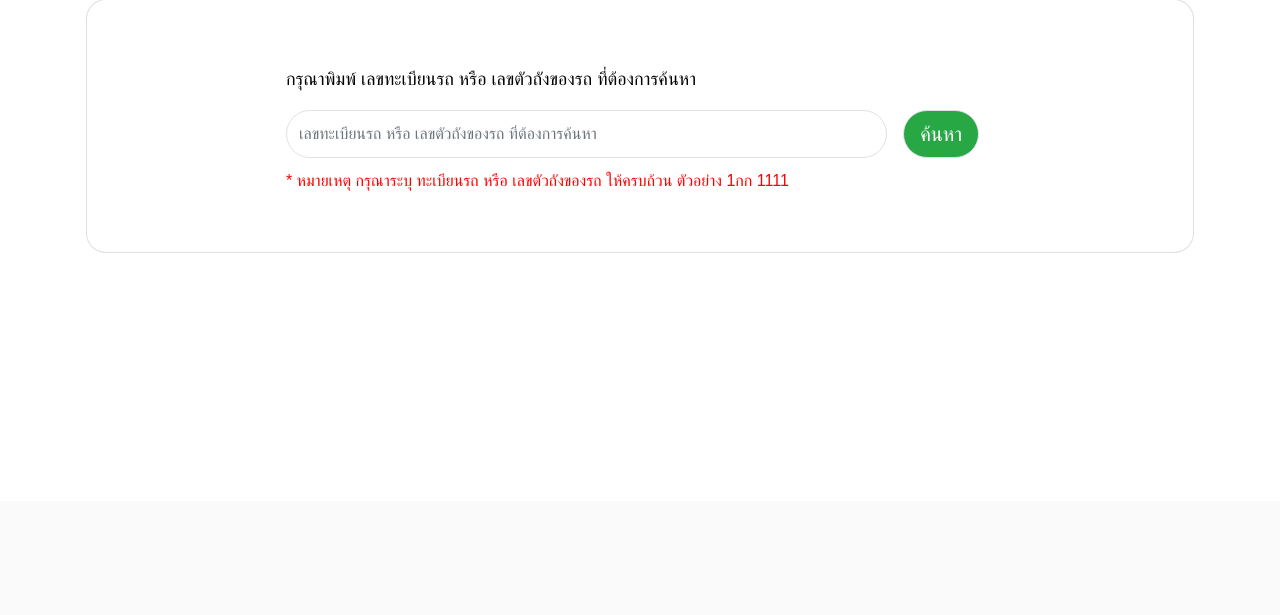
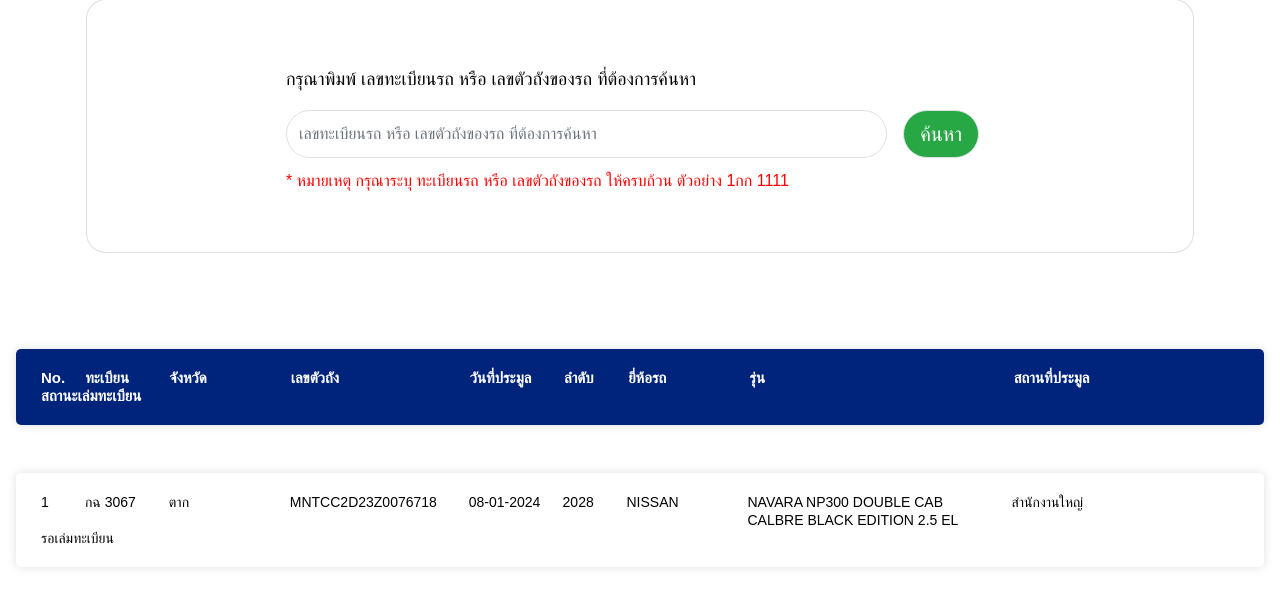
Before and after one commit to keeratiporn/regbook-manage, a Node server app: page / in a window 1280 px wide. Shown: the part 299-914 px from the top of the page. Before the commit the page ends 552 px from the top, so only its background shows below. Run offline with Node 20, Linux system fonts and the light colour scheme; some libraries are stand-ins or nearby versions; some web fonts are replaced.

Commit message:
update layoputs responsive

```diff
--- a/public/css/custom-datatable.css
+++ b/public/css/custom-datatable.css
@@ -42,6 +42,7 @@ body {
 .registration-container{
     border-radius: 5px;
     padding: 20px;
+    width: 100%;
     box-shadow: 0px 0px 10px rgba(0, 0, 0, 0.13);
     margin: 10px 0px;
 }
@@ -84,7 +85,7 @@ p.custom-col{
 }
 
 .md-col{
-    width: 60px !important;
+    width: 70px !important;
 }
 .registration-container .title, .registration-container .desc{
     display: inline-block;
@@ -108,6 +109,11 @@ p.custom-col{
     display: none;
 }
 
+.big-col {
+    vertical-align: top;
+    width: 250px !important;
+}
+
 @media (min-width: 576px) {
     .hide-desktop {
         display: block;
@@ -115,6 +121,7 @@ p.custom-col{
     .hide-mobile {
         display: none;
     }
+
 }
 
 @media (min-width: 768px) {
@@ -124,8 +131,8 @@ p.custom-col{
     .hide-mobile {
         display: none;
     }
+
 }
-
 @media (min-width: 992px) {
     .hide-desktop {
         display: none;
@@ -135,12 +142,12 @@ p.custom-col{
     }
 
 }
-@media (max-width: 991px) {
-    footer {
-        display: none;
+
+@media screen and (min-width: 768px) and (max-width: 1024px) {
+    .big-col {
+        width: 70px !important;
     }
 }
-
 
 .swal2-popup {
     font-size: 1rem !important;
--- a/views/regbook.hbs
+++ b/views/regbook.hbs
@@ -59,7 +59,7 @@
             </div>
         </div>
     </div>
-    <div class="container-xxl my-5" id="result-registration" style="max-height: 500px;display: none;">
+    <div class="container-xxl my-5" id="result-registration" style="max-height: 500px;display: block;">
         <div class="registration-result mt-5">
             <div class="registration-title registration-container hide-mobile">
                 <p class="small_col">No.</p>
@@ -69,12 +69,12 @@
                 <p class="custom-col">วันที่ประมูล</p>
                 <p class="medium-col">ลำดับ</p>
                 <p>ยี่ห้อรถ</p>
-                <p>รุ่น</p>
+                <p class="big-col">รุ่น</p>
                 <p>สถานที่ประมูล</p>
                 <p>สถานะเล่มทะเบียน</p>
             </div>
             <div id="s_results" class="my-5">
-                {{!-- <div class="registration-container">
+                <div class="registration-container">
                     <div class="hide-mobile">
                         <p class="small-col">1</p>
                         <p class="md-col">กฉ 3067</p>
@@ -87,7 +87,7 @@
                         <p>สำนักงานใหญ่</p>
                         <p class="">รอเล่มทะเบียน</p>
                     </div>
-                </div> --}}
+                </div>
             </div>
         </div>
     </div>
```
